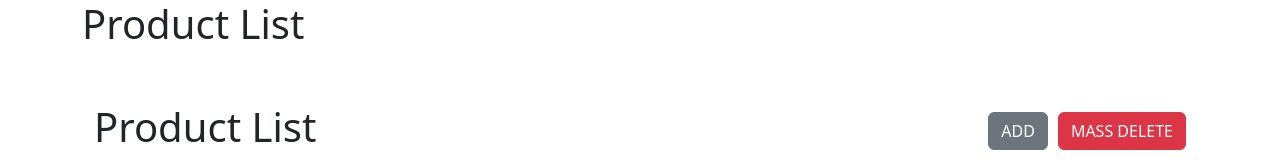
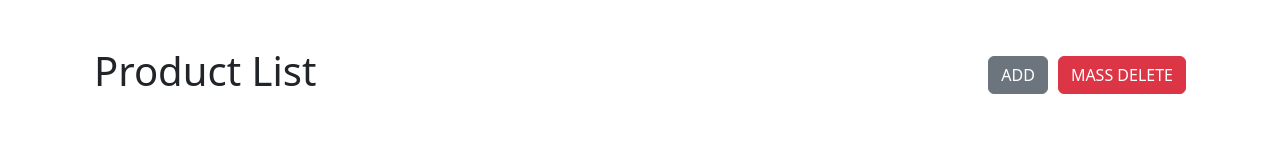
Before and after one commit to saveljev27/scandi-react-php, a Next.js app in the folder frontend/: page / in a window 1280 px wide. Shown: the top 160 px of the page. Built offline with nearby package versions, Linux system fonts and the light colour scheme; no server answers.

Commit message:
product-list problem 13

```diff
--- a/frontend/src/app/layout.tsx
+++ b/frontend/src/app/layout.tsx
@@ -16,7 +16,6 @@ export default function RootLayout({
   return (
     <html lang="en">
       <body className="container">
-        <h1>Product List</h1>
         {children}
         <Footer />
       </body>
--- a/frontend/src/app/page.tsx
+++ b/frontend/src/app/page.tsx
@@ -8,7 +8,7 @@ export default function Home() {
   const { products, handleCheckBoxChange, handleDelete } = useProducts();
 
   return (
-    <form id="product_form" className="container" onSubmit={handleDelete}>
+    <div className="container">
       <div className="header">
         <h1>Product List</h1>
         <div className="header__buttons">
@@ -26,6 +26,7 @@ export default function Home() {
           </button>
         </div>
       </div>
+      <form id="product_form" onSubmit={handleDelete}>
         <div className="content product-list">
           {products.map((product) => (
             <ProductCard
@@ -36,5 +37,6 @@ export default function Home() {
           ))}
         </div>
       </form>
+    </div>
   );
 }
```
Lines whose indentation alone changed are shown as unchanged.
